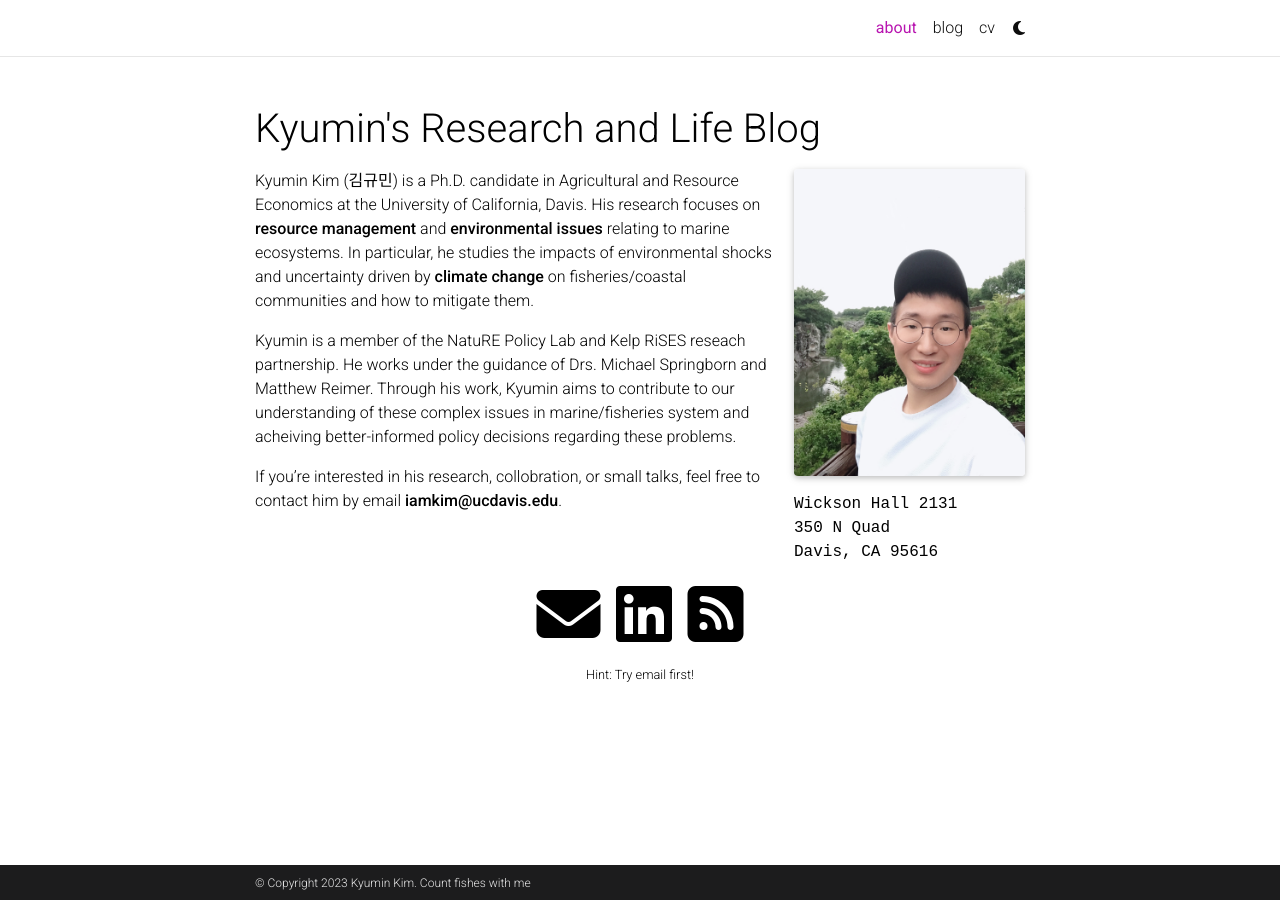
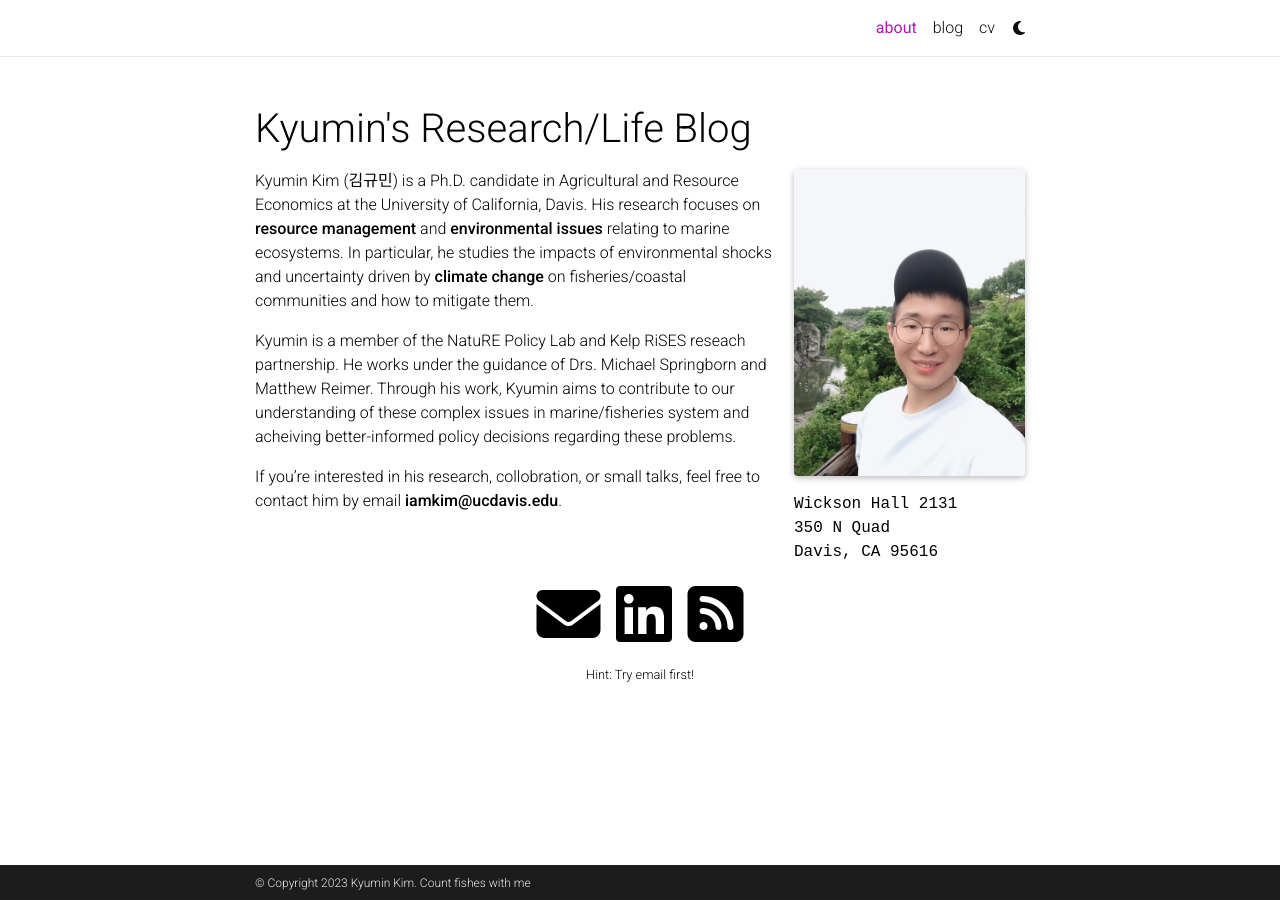
Before and after one commit to FishhuggerKyumin/FishhuggerKyumin, a Jekyll site: the page built from _pages/about.md, in a window 1280 px wide. Built offline with Jekyll 4.4.1, drawn with Linux system fonts in a browser that asks for light colours; full-size pictures stand in for the smaller copies a plugin makes; comment, search, counter and statistics services are not loaded; a style sheet for code colours, icons or effects is not loaded.

Commit message:
Revert "add thing"
This reverts commit f305d03f933e4571229e2d885402aa9eadab9ac5.

```diff
--- a/_config.yml
+++ b/_config.yml
@@ -2,7 +2,7 @@
 # Site settings
 # -----------------------------------------------------------------------------
 
-title: Kyumin's Research and Life Blog # the website title (if blank, full name will be used instead)
+title: Kyumin's Research/Life Blog # the website title (if blank, full name will be used instead)
 first_name: Kyumin
 middle_name:
 last_name: Kim
```
